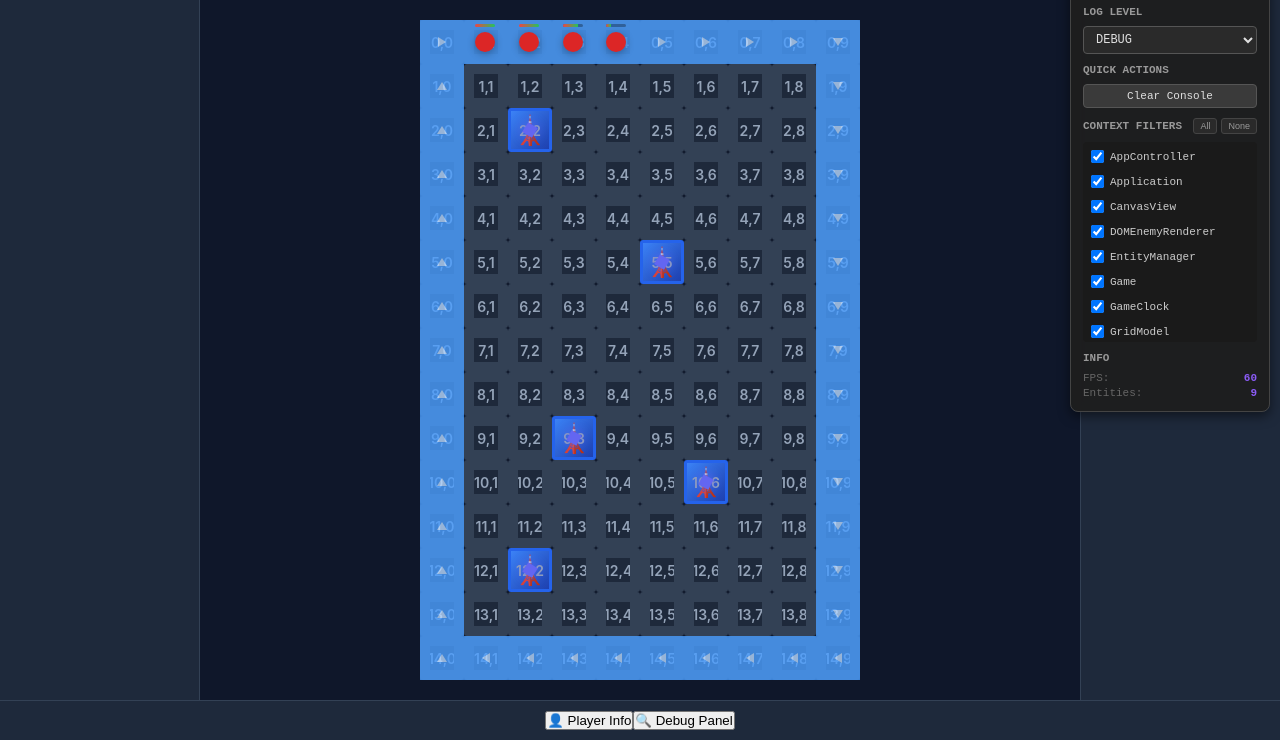
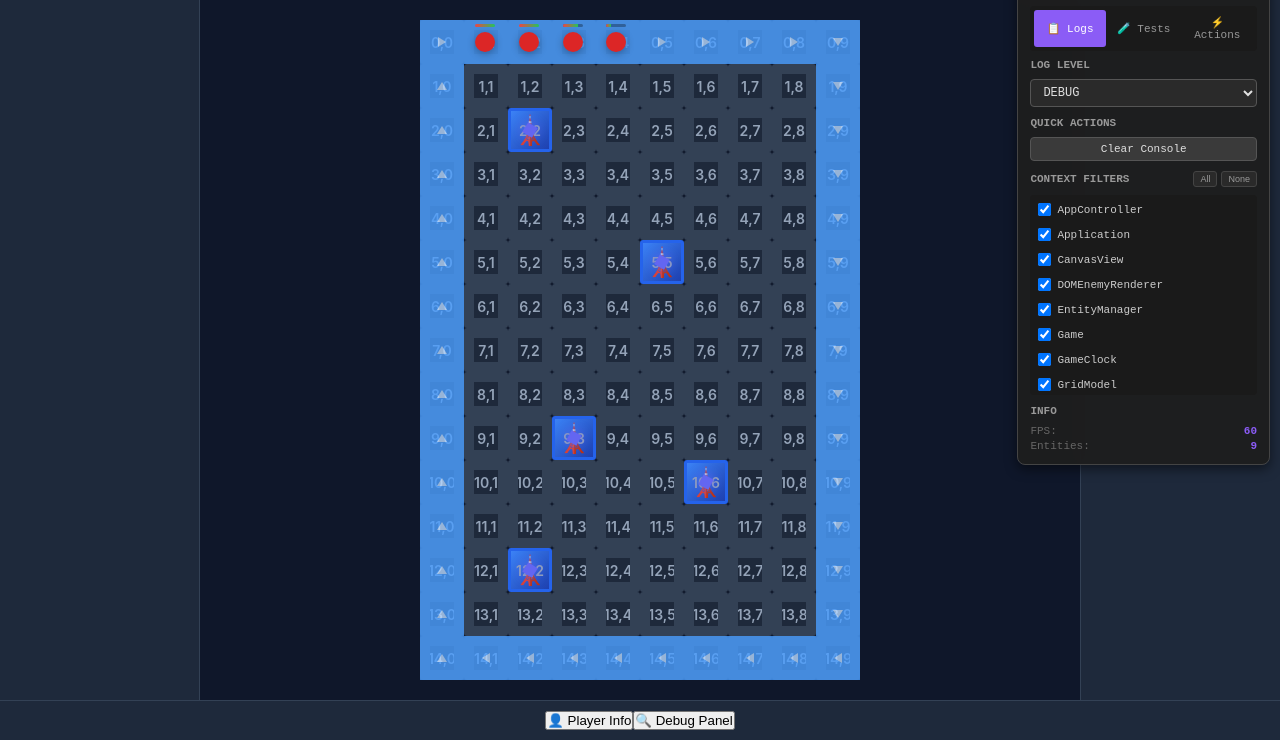
Before and after one commit to deljdlx/td-poc, a plain HTML site: page index.html in a window 1280 px wide. Shown: the part 60-800 px from the top of the page. Drawn offline with Linux system fonts and the light colour scheme.

Commit message:
debug panel tabs ok

```diff
--- a/assets/css/debug-panel.css
+++ b/assets/css/debug-panel.css
@@ -70,6 +70,55 @@
 
 .debug-panel-toggle:hover {
     color: #fff;
+}
+
+/* Tabs */
+.debug-panel-tabs {
+    display: flex;
+    gap: 2px;
+    background: #1a1a1a;
+    padding: 4px;
+    border-radius: 4px;
+    margin-bottom: 8px;
+}
+
+.debug-tab {
+    flex: 1;
+    background: transparent;
+    border: none;
+    color: #999;
+    padding: 6px 8px;
+    font-size: 11px;
+    cursor: pointer;
+    border-radius: 3px;
+    transition: all 0.2s;
+    font-family: inherit;
+}
+
+.debug-tab:hover {
+    background: #2a2a2a;
+    color: #ccc;
+}
+
+.debug-tab.active {
+    background: #8b5cf6;
+    color: white;
+}
+
+.debug-tab-content {
+    display: flex;
+    flex-direction: column;
+    gap: 10px;
+}
+
+.debug-tab-panel {
+    display: none;
+}
+
+.debug-tab-panel.active {
+    display: flex;
+    flex-direction: column;
+    gap: 10px;
 }
 
 .debug-panel-content {
--- a/assets/js/views/DebugPanel.js
+++ b/assets/js/views/DebugPanel.js
@@ -60,6 +60,7 @@ export class DebugPanel {
         this.bindEvents();
         this.initDraggable();
         this.initToggleButton();
+        this.initTabs();
         this.loadPreferences();
         this.populateContextList();
     }
@@ -149,6 +150,48 @@ export class DebugPanel {
             toggleBtn.addEventListener('click', () => {
                 this.toggleVisibility();
             });
+        }
+    }
+
+    /**
+     * Initialize tabs system
+     * @returns {void}
+     */
+    initTabs() {
+        const tabs = this.panel.querySelectorAll('.debug-tab');
+
+        tabs.forEach(tab => {
+            tab.addEventListener('click', () => {
+                const targetTab = tab.dataset.tab;
+                this.switchTab(targetTab);
+            });
+        });
+    }
+
+    /**
+     * Switch to a specific tab
+     * @param {string} tabName
+     * @returns {void}
+     */
+    switchTab(tabName) {
+        // Remove active from all tabs
+        const tabs = this.panel.querySelectorAll('.debug-tab');
+        tabs.forEach(t => t.classList.remove('active'));
+
+        // Remove active from all panels
+        const panels = this.panel.querySelectorAll('.debug-tab-panel');
+        panels.forEach(p => p.classList.remove('active'));
+
+        // Add active to clicked tab
+        const activeTab = this.panel.querySelector(`[data-tab="${tabName}"]`);
+        if (activeTab) {
+            activeTab.classList.add('active');
+        }
+
+        // Add active to corresponding panel
+        const activePanel = this.panel.querySelector(`#tab-${tabName}`);
+        if (activePanel) {
+            activePanel.classList.add('active');
         }
     }
 
--- a/index.html
+++ b/index.html
@@ -58,7 +58,18 @@
             <span class="debug-panel-title">🔍 Debug</span>
             <button id="debug-panel-close" class="debug-panel-close">×</button>
         </div>
-        <div class="debug-panel-content">
+
+        <!-- Tabs -->
+        <div class="debug-panel-tabs">
+            <button class="debug-tab active" data-tab="logs">📋 Logs</button>
+            <button class="debug-tab" data-tab="tests">🧪 Tests</button>
+            <button class="debug-tab" data-tab="actions">⚡ Actions</button>
+        </div>
+
+        <!-- Tab Content -->
+        <div class="debug-tab-content">
+            <!-- Logs Tab -->
+            <div id="tab-logs" class="debug-tab-panel active">
                 <div class="debug-section">
                     <div class="debug-section-title">Log Level</div>
                     <select id="debug-log-level" class="debug-select">
@@ -100,6 +111,23 @@
                     </div>
                 </div>
             </div>
+
+            <!-- Tests Tab -->
+            <div id="tab-tests" class="debug-tab-panel">
+                <div class="debug-section">
+                    <div class="debug-section-title">Unit Tests</div>
+                    <p style="color: #999; font-size: 11px;">Coming soon...</p>
+                </div>
+            </div>
+
+            <!-- Actions Tab -->
+            <div id="tab-actions" class="debug-tab-panel">
+                <div class="debug-section">
+                    <div class="debug-section-title">Quick Actions</div>
+                    <p style="color: #999; font-size: 11px;">Coming soon...</p>
+                </div>
+            </div>
+        </div>
     </div>
 
     <!-- Application - ES6 Module -->
```
Lines whose indentation alone changed are shown as unchanged.
